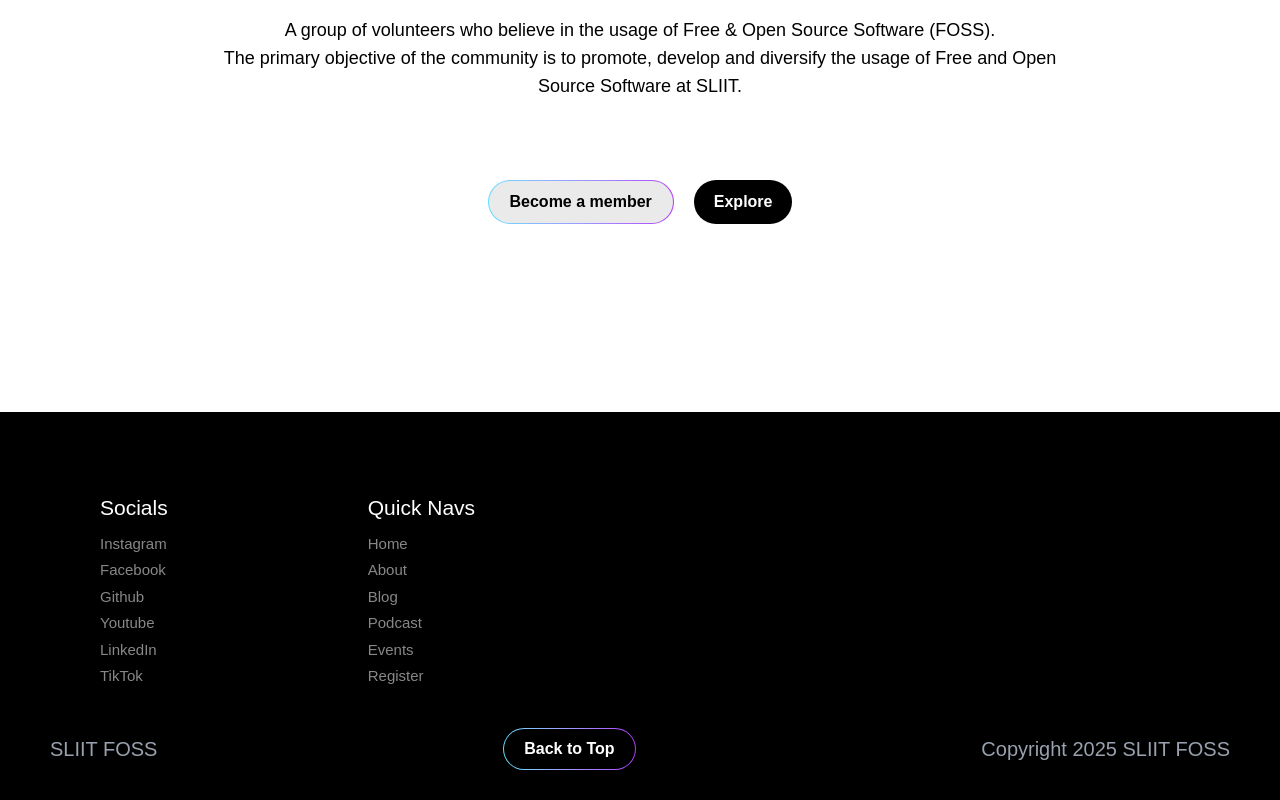
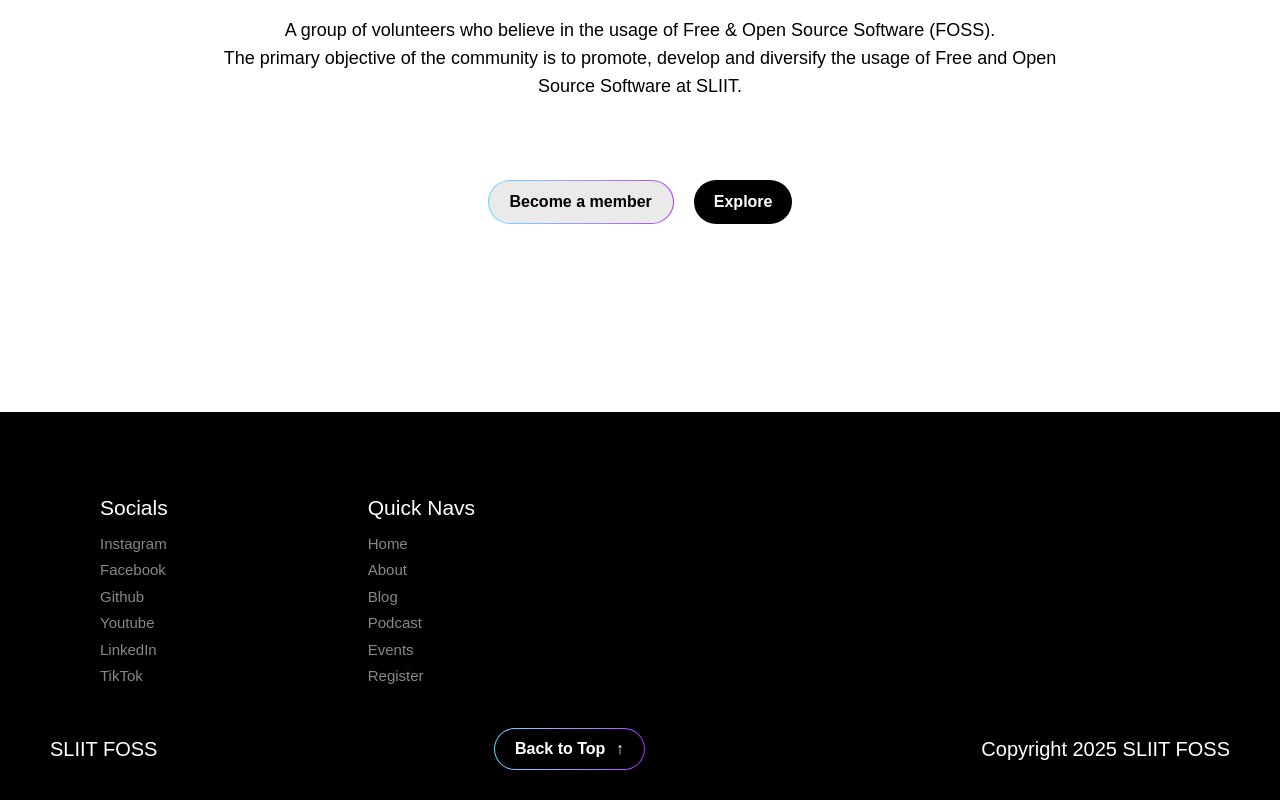
Before and after one commit to sliit-foss/sliitfoss-official, a Next.js app: page / in a window 1280 px wide. Shown: the part 388-1188 px from the top of the page. Built offline with nearby package versions, Linux system fonts and the light colour scheme.

Commit message:
refac: address requested changes

```diff
--- a/src/components/Footer.tsx
+++ b/src/components/Footer.tsx
@@ -30,7 +30,7 @@
         </div>
       </div>
       <div className="flex justify-between items-center">
-        <h1 className="font-montserrat font-medium text-[20px] text-gray-400">
+        <h1 className="font-montserrat font-medium text-[20px] text-white">
           SLIIT FOSS
         </h1>
         <div className="grid p-[1px] rounded-full bg-gradient-to-r from-[#62DDFF] to-[#B039FF]">
@@ -39,10 +39,10 @@
             className="font-semibold border-transparent"
             onClick={handleBackToTop}
           >
-            Back to Top
+            Back to Top <span style={{ marginLeft: 6 }}>↑</span>
           </Button>
         </div>
-        <div className="hidden md:block font-montserrat font-medium text-[20px] text-gray-400">
+        <div className="hidden md:block font-montserrat font-medium text-[20px] text-white">
           Copyright 2025 SLIIT FOSS
         </div>
       </div>
```
